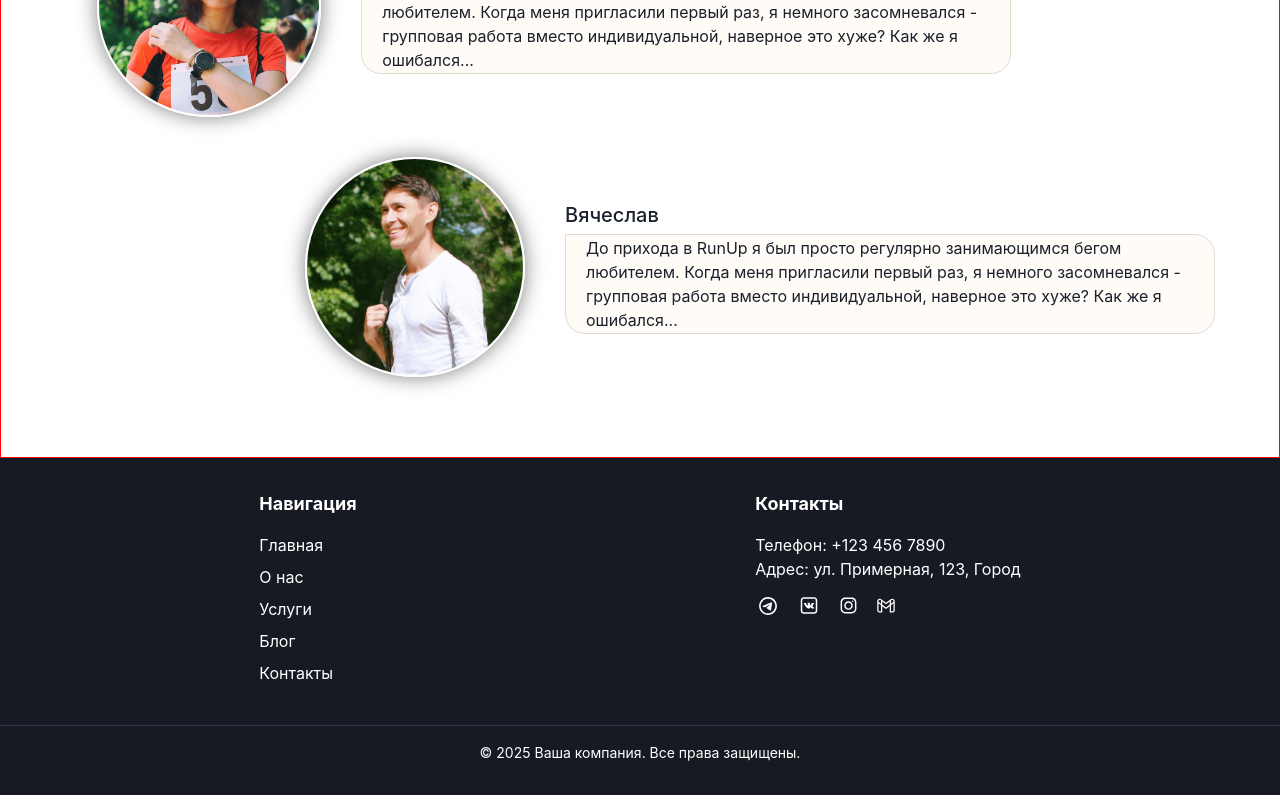
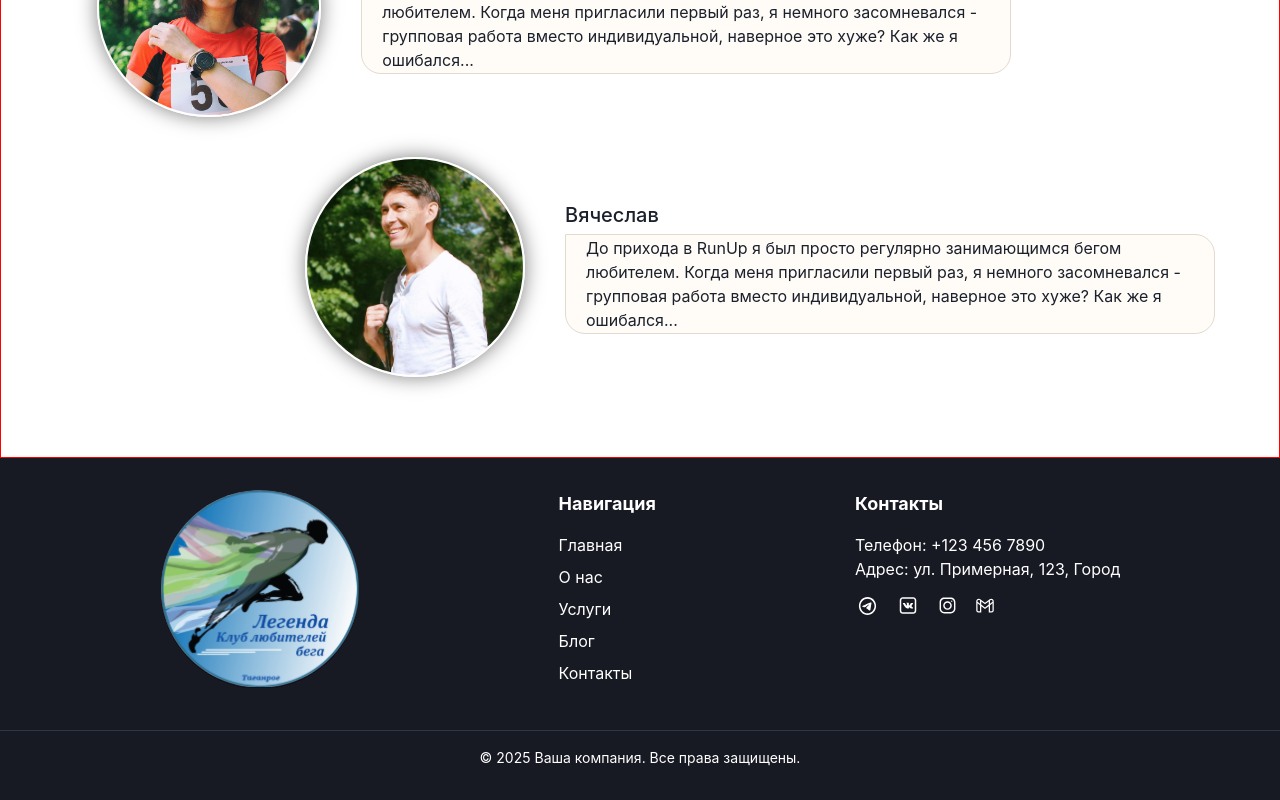
Before and after one commit to KatieSrbk/sports-club-website, a React (Create React App) app: page / in a window 1280 px wide. Shown: the part 7899-8699 px from the top of the page. Built offline with nearby package versions, Linux system fonts and the light colour scheme; the HTML template or start-up script is replaced by a standard one.

Commit message:
feat: add logo of sports club

```diff
--- a/src/pages/home/Footer.tsx
+++ b/src/pages/home/Footer.tsx
@@ -11,6 +11,9 @@ export const Footer = () => {
         justifyContent="space-around"
         align="start"
       >
+        <Flex justifyContent="center" alignItems="center">
+          <Image src="icons/logo.svg" width="200px" height="200px" />
+        </Flex>
         {/* Ссылки на страницы */}
         <Box mb={{ base: 8, md: 0 }}>
           <Text fontSize="lg" fontWeight="bold" mb={4}>
```
Also changed, not shown: public/icons/logo.svg (added).
